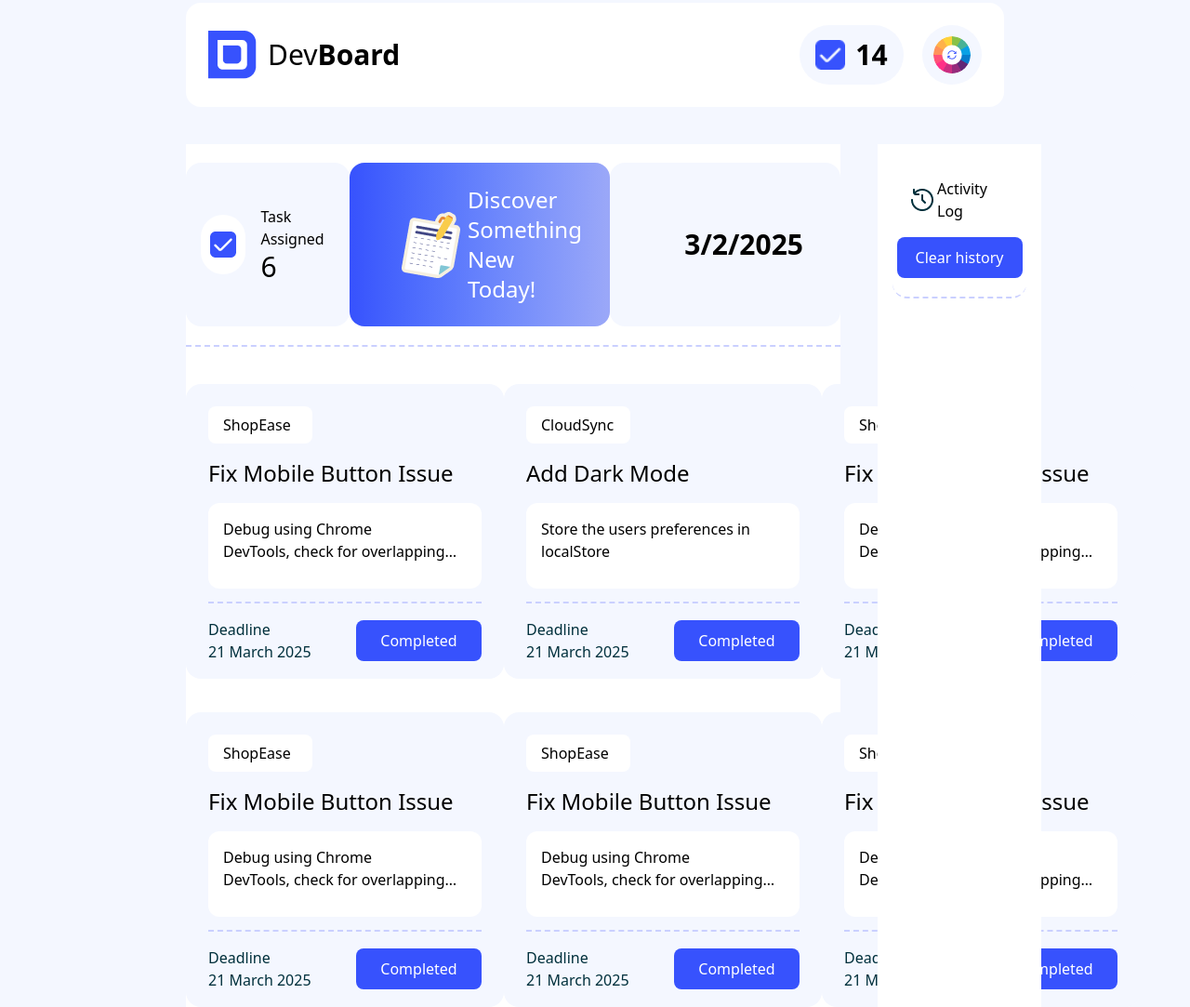
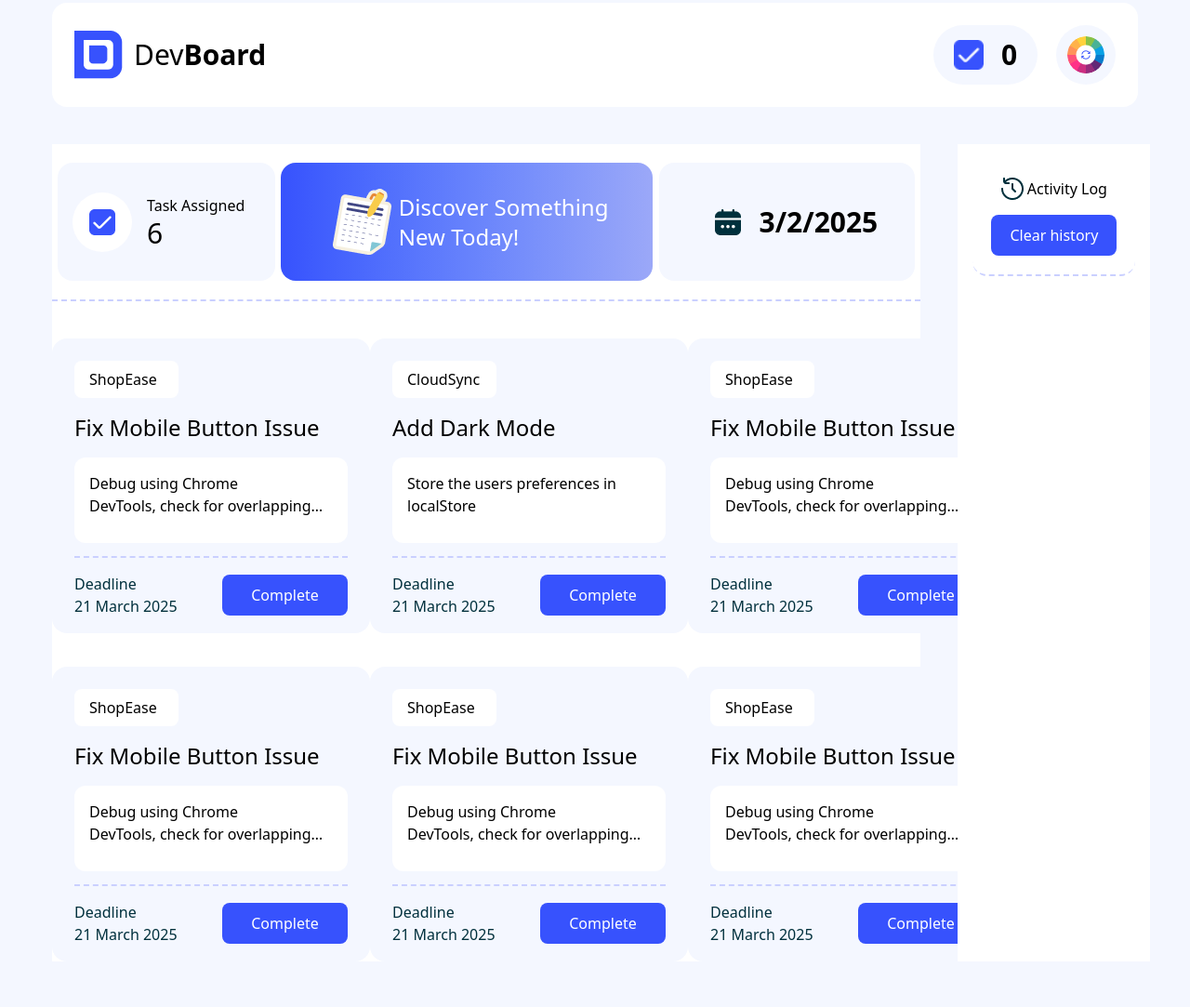
Before and after one commit to anikaahmed234/Dev-Board-a5, a plain HTML site: page index.html in a window 1280 px wide. Shown: the part 53-1136 px from the top of the page at 93% size. After the commit the page ends 1087 px from the top, so only its background shows below. Drawn offline with nearby package versions, Linux system fonts and the light colour scheme.

Commit message:
updated texts and padding

```diff
--- a/index.html
+++ b/index.html
@@ -21,7 +21,7 @@
     </style>
 </head>
 
-<body class="bg-[#F4F7FF] flex flex-col w-screen justify-between h-screen  px-50 py-14 ">
+<body class="bg-[#F4F7FF] flex flex-col w-screen justify-between h-screen  p-14 ">
 
     <div class=" bg-white flex flex-row rounded-2xl justify-between p-6 ">
         <div class="logo-banner flex flex-row text-center gap-3 items-center">
@@ -41,7 +41,8 @@
         <div class="task-dashboard w-[80%] flex flex-col">
             <div
                 class="task-header py-5 border-b-2 border-dashed border-[#cad0ff] bg-white flex flex-row justify-evenly">
-                <div class="task-assigned-div flex flex-row items-center  justify-start rounded-2xl bg-[#F4F7FF] p-4 w-[25%]">
+                <div
+                    class="task-assigned-div flex flex-row items-center  justify-start rounded-2xl bg-[#F4F7FF] p-4 w-[25%]">
 
                     <div class="w-16 h-16 bg-white rounded-full flex justify-center items-center">
                         <img src="assets/checkbox.png" alt="" class="w-7 h-7">
@@ -84,7 +85,7 @@
                             </div>
                             <div>
                                 <button
-                                    class="task-done w-[135px] h-[44px] bg-[#3752FD] text-white flex items-center justify-center rounded-lg">Completed</button>
+                                    class="task-done w-[135px] h-[44px] bg-[#3752FD] text-white flex items-center justify-center rounded-lg">Complete</button>
                             </div>
                         </div>
                     </div>
@@ -103,7 +104,7 @@
                             </div>
                             <div>
                                 <button
-                                    class="task-done w-[135px] h-[44px] bg-[#3752FD] text-white flex items-center justify-center rounded-lg">Completed</button>
+                                    class="task-done w-[135px] h-[44px] bg-[#3752FD] text-white flex items-center justify-center rounded-lg">Complete</button>
                             </div>
                         </div>
                     </div>
@@ -123,7 +124,7 @@
                             </div>
                             <div>
                                 <button
-                                    class="task-done w-[135px] h-[44px] bg-[#3752FD] text-white flex items-center justify-center rounded-lg">Completed</button>
+                                    class="task-done w-[135px] h-[44px] bg-[#3752FD] text-white flex items-center justify-center rounded-lg">Complete</button>
                             </div>
                         </div>
                     </div>
@@ -145,7 +146,7 @@
                             </div>
                             <div>
                                 <button
-                                    class="task-done w-[135px] h-[44px] bg-[#3752FD] text-white flex items-center justify-center rounded-lg">Completed</button>
+                                    class="task-done w-[135px] h-[44px] bg-[#3752FD] text-white flex items-center justify-center rounded-lg">Complete</button>
                             </div>
                         </div>
                     </div>
@@ -165,7 +166,7 @@
                             </div>
                             <div>
                                 <button
-                                    class="task-done w-[135px] h-[44px] bg-[#3752FD] text-white flex items-center justify-center rounded-lg">Completed</button>
+                                    class="task-done w-[135px] h-[44px] bg-[#3752FD] text-white flex items-center justify-center rounded-lg">Complete</button>
                             </div>
                         </div>
                     </div>
@@ -185,7 +186,7 @@
                             </div>
                             <div>
                                 <button
-                                    class="task-done w-[135px] h-[44px] bg-[#3752FD] text-white flex items-center justify-center rounded-lg">Completed</button>
+                                    class="task-done w-[135px] h-[44px] bg-[#3752FD] text-white flex items-center justify-center rounded-lg">Complete</button>
                             </div>
                         </div>
                     </div>
--- a/script.js
+++ b/script.js
@@ -1,23 +1,27 @@
-window.onload = function() {
-    document.getElementById("current-time").innerHTML = new Date().toLocaleDateString();
+window.onload = function () {
+  document.getElementById("current-time").innerHTML =
+    new Date().toLocaleDateString();
 
-    const tasks =  document.querySelectorAll(".task-info");
+  const tasks = document.querySelectorAll(".task-info");
   let completedTasksCount = 0;
-    const previouslyCompletedTaskCount = 14;
+  const previouslyCompletedTaskCount = 0;
   const totalTasksElement = document.getElementById("total-completed-tasks");
   totalTasksElement.textContent = previouslyCompletedTaskCount;
 
-    const taskAssignedCountElement = document.getElementById("task-assigned-count");
+  const taskAssignedCountElement = document.getElementById(
+    "task-assigned-count"
+  );
   taskAssignedCountElement.textContent = tasks.length;
 
-    document.querySelectorAll(".task-info").forEach(function(taskInfo) {
+  document.querySelectorAll(".task-info").forEach(function (taskInfo) {
     const completeButton = taskInfo.querySelector(".task-done");
     const taskText = taskInfo.querySelector(".task-title").textContent;
-        completeButton.addEventListener("click", function() {
+    completeButton.addEventListener("click", function () {
       const tmpNode = createTaskHistoryNode(taskText);
       document.getElementById("activity-history-list").appendChild(tmpNode);
       completeButton.disabled = true;
       completeButton.classList.add("disabled-btn");
+      completeButton.innerText = "Completed";
 
       alert("You have completed a task!");
       completedTasksCount++;
@@ -25,19 +29,20 @@ window.onload = function() {
         alert("You have completed all tasks!");
       }
       taskAssignedCountElement.textContent = tasks.length - completedTasksCount;
-            totalTasksElement.innerText = previouslyCompletedTaskCount + completedTasksCount;
+      totalTasksElement.innerText =
+        previouslyCompletedTaskCount + completedTasksCount;
     });
   });
 
-
-    document.getElementById("theme-btn").addEventListener("click", function() {
+  document.getElementById("theme-btn").addEventListener("click", function () {
     changeColor();
   });
 
-    document.getElementById("clear-activity-history-btn").addEventListener("click", function() {
+  document
+    .getElementById("clear-activity-history-btn")
+    .addEventListener("click", function () {
       document.getElementById("activity-history-list").innerHTML = "";
     });
-
 };
 
 function changeColor() {
@@ -45,7 +50,7 @@ function changeColor() {
   document.body.style.backgroundColor = color;
 }
 
-function randomColor(){
+function randomColor() {
   const red = Math.floor(Math.random() * 256);
   const green = Math.floor(Math.random() * 256);
   const blue = Math.floor(Math.random() * 256);
```
Lines whose indentation alone changed are shown as unchanged.
